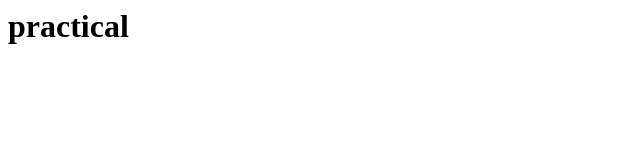
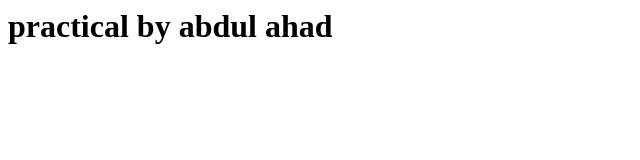
Before and after one commit to abdulahad12/practical, a plain HTML site: page index.html in a window 1280 px wide. Shown: the whole page, without its empty margins (0-640 px from the left). Drawn offline with Linux system fonts and the light colour scheme.

Commit message:
update_htmlfile

```diff
--- a/index.html
+++ b/index.html
@@ -1 +1 @@
-<h1>practical</h1>
+<h1>practical by abdul ahad</h1>
```
